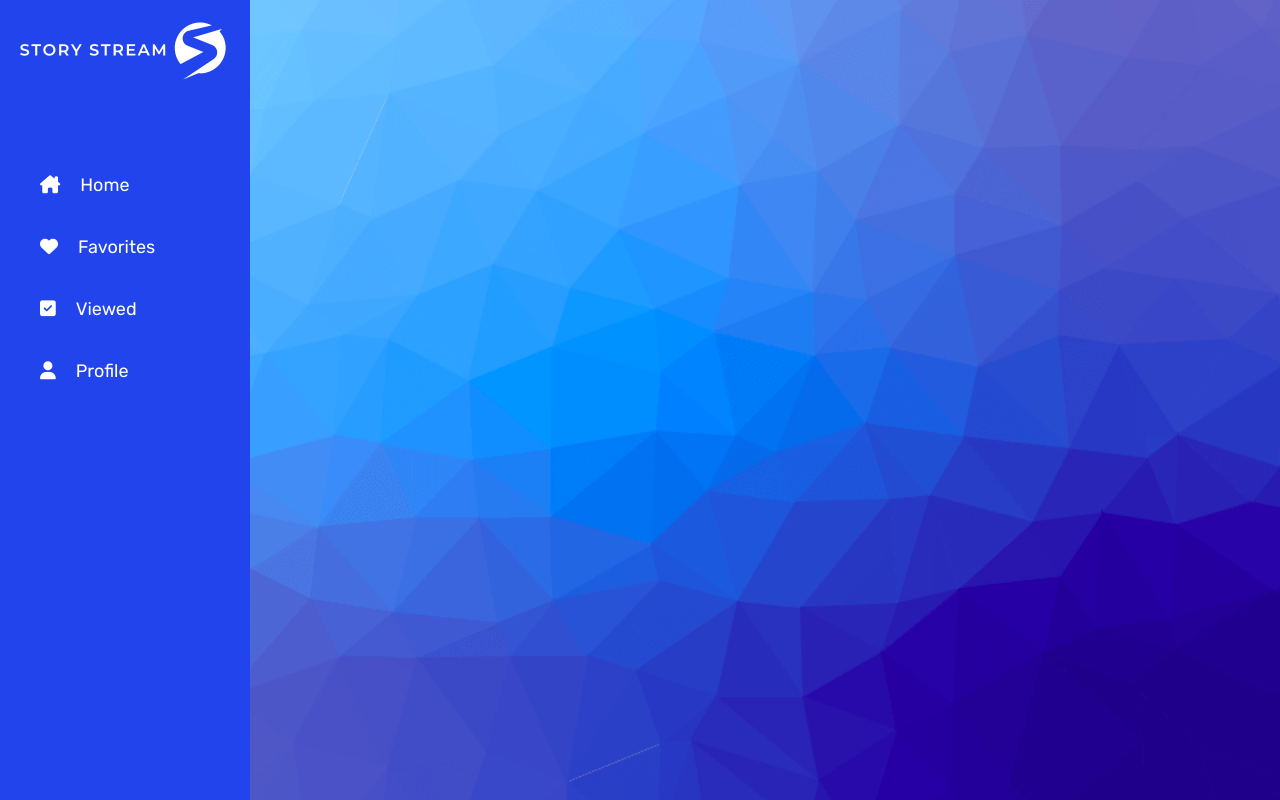
After one commit to Kesterholtem21/StoryStream, a Flask app: page /home/ in a window 1280 px wide. The commit adds this page. Run offline with Flask 3, Linux system fonts and the light colour scheme; some libraries are stand-ins or nearby versions.

Commit message:
Merge commit - Ethan K

```diff
--- a/Forms.py
+++ b/Forms.py
@@ -1,5 +1,5 @@
 from flask_wtf import FlaskForm
-from wtforms.fields import StringField, IntegerField, SubmitField, SelectField, EmailField
+from wtforms.fields import StringField, IntegerField, SubmitField, SelectField, EmailField, SelectMultipleField
 from wtforms.validators import InputRequired, Optional, Length, Email
 
 
@@ -21,4 +21,5 @@ class LoginForm(FlaskForm):
 
 class PreferenceForm(FlaskForm):
     # TODO fill this out
+    genres = SelectMultipleField("Pick Your Favorite Genres: ", validators=[], choices=[""])
     pass
--- a/app.py
+++ b/app.py
@@ -44,10 +44,55 @@ class User(db.Model):
     age = db.Column(db.Integer, nullable=False)
 
 
+@app.get("/viewed/")
+def get_viewed():
+    # TODO create register GET route
+    return render_template("viewedPage.html")
+
+
+@app.post("/viewed/")
+def post_viewed():
+    # TODO create register POST route
+    pass
+
+@app.get("/home/")
+def get_home():
+    # TODO create register GET route
+    return render_template("homePage.html")
+
+
+@app.post("/home/")
+def post_home():
+    # TODO create register POST route
+    pass
+
+@app.get("/favorites/")
+def get_favorites():
+    # TODO create register GET route
+    return render_template("favoritesPage.html")
+
+
+@app.post("/favorites/")
+def post_favorites():
+    # TODO create register POST route
+    pass
+
+@app.get("/profile/")
+def get_profile():
+    # TODO create register GET route
+    return render_template("profilePage.html")
+
+
+@app.post("/profile/")
+def post_profile():
+    # TODO create register POST route
+    pass
+
 @app.get("/survey/")
 def get_survey():
     # TODO create register GET route
-    pass
+    form = PreferenceForm()
+    return render_template("survey.html", form=form)
 
 
 @app.post("/survey/")
@@ -97,4 +142,5 @@ def post_login():
 @app.route("/")
 def index():
     # TODO create default route
-    return redirect(url_for("get_login"))
+    #return redirect(url_for("get_login"))
+    return render_template("viewedPage.html")
--- a/static/styles.css
+++ b/static/styles.css
@@ -94,3 +94,60 @@ input[type=submit]:hover{
     font-size: x-large;
     color: white;
 }
+
+.NavigationHeader{
+    width: 100%;
+    height: 100vh;
+    background-color: blue;
+}
+
+.Navigation{
+    background-color: rgb(34, 68, 237);
+    width: 250px;
+    height: 100%;
+    position: fixed;
+    top: 0;
+    left: 50;
+    padding: 20px, 50px;
+    align-items: center;
+}
+
+.logo{
+    display: block;
+    margin-bottom: 50px;
+    position: relative;
+    align-content: center;
+    size: 120%;
+}
+
+.logoImg{
+    width: 250px;
+}
+
+.pageLinks{
+    list-style: none;
+    position: relative;
+}
+
+.pageLinks li{
+    padding-top: 20px;
+    padding-bottom: 20px;
+    padding-left: 40px;
+
+}
+
+.pageLinks li a{
+    text-decoration: none;
+    padding: 10px, 15px;
+    display: flex;
+    align-items: center;
+}
+
+.pageLinks li a i{
+    font-size: large;
+    margin-right: 20px;
+}
+
+.pageLinks li a p{
+    font-size: large;
+}
--- /dev/null
+++ b/templates/homePage.html
@@ -0,0 +1,25 @@
+<!DOCTYPE html>
+<html lang="en">
+<head>
+    <meta charset="UTF-8">
+    <meta name="viewport" content="width=device-width, initial-scale=1.0">
+    <script src="https://kit.fontawesome.com/d8283239b9.js" crossorigin="anonymous"></script>
+    <link rel="stylesheet" href="/static/styles.css">
+    <title>Home</title>
+</head>
+<body>
+    <div class="Navigation">
+        <div class="logo">
+            <a href="/home/"><img src="/static/SSH2.png" class="logoImg"></a>
+        </div>
+        <div>
+            <ul class="pageLinks">
+                <li><a href="/home/"><i class="fa-solid fa-house-chimney"></i><p>Home</p></a></li>
+                <li><a href="/favorites/"><i class="fa-solid fa-heart"></i><p>Favorites</p></a></li>
+                <li><a href="/viewed/"><i class="fa-solid fa-square-check"></i><p>Viewed</p></a></li>
+                <li><a href="/profile/"><i class="fa-solid fa-user"></i><p>Profile</p></a></li>
+            </ul>
+        </div>
+    </div>
+</body>
+</html>
```
Also changed, not shown: templates/favoritesPage.html (added, +25 -0 lines), templates/profilePage.html (added, +25 -0 lines), templates/viewedPage.html (added, +25 -0 lines), static/SSH.png (added), static/SSH2.png (added), static/SSV.png (added), static/logo.png (added), 1 other file.
